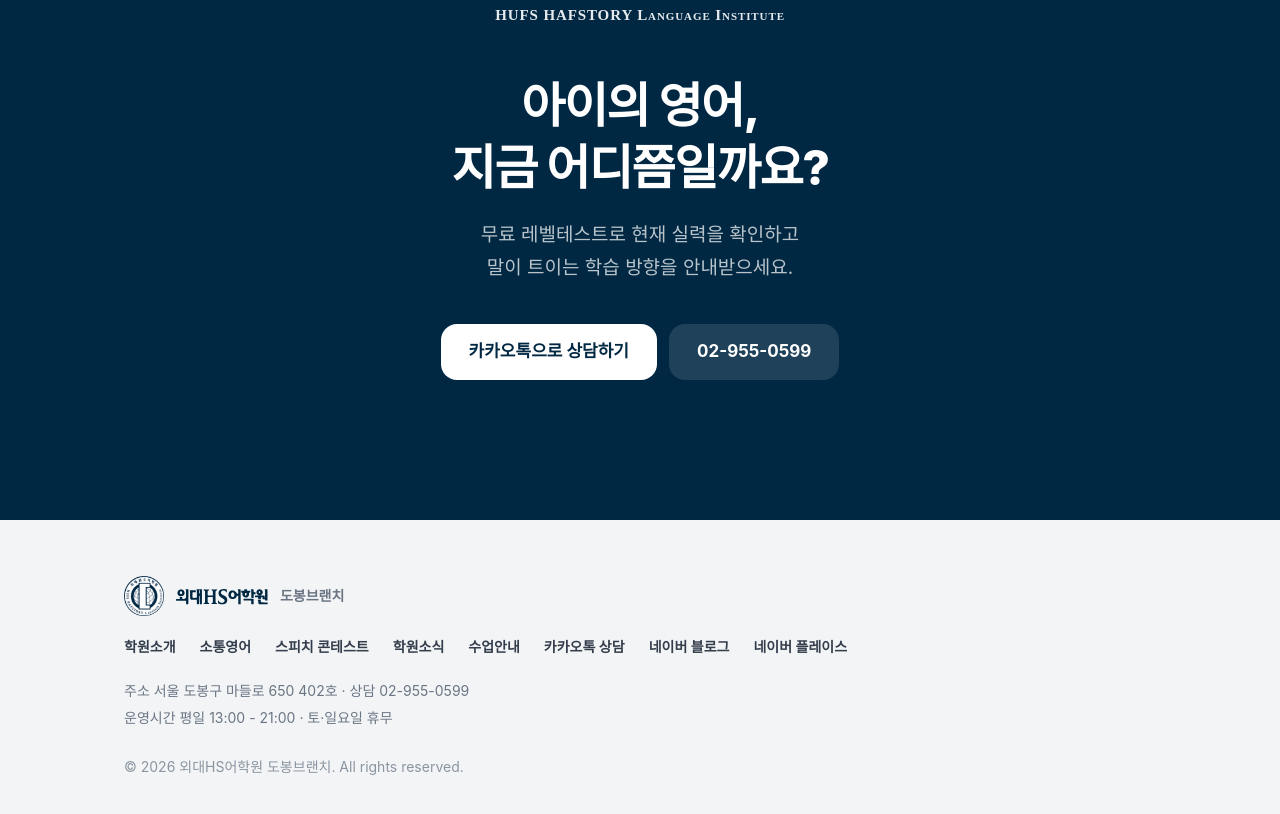
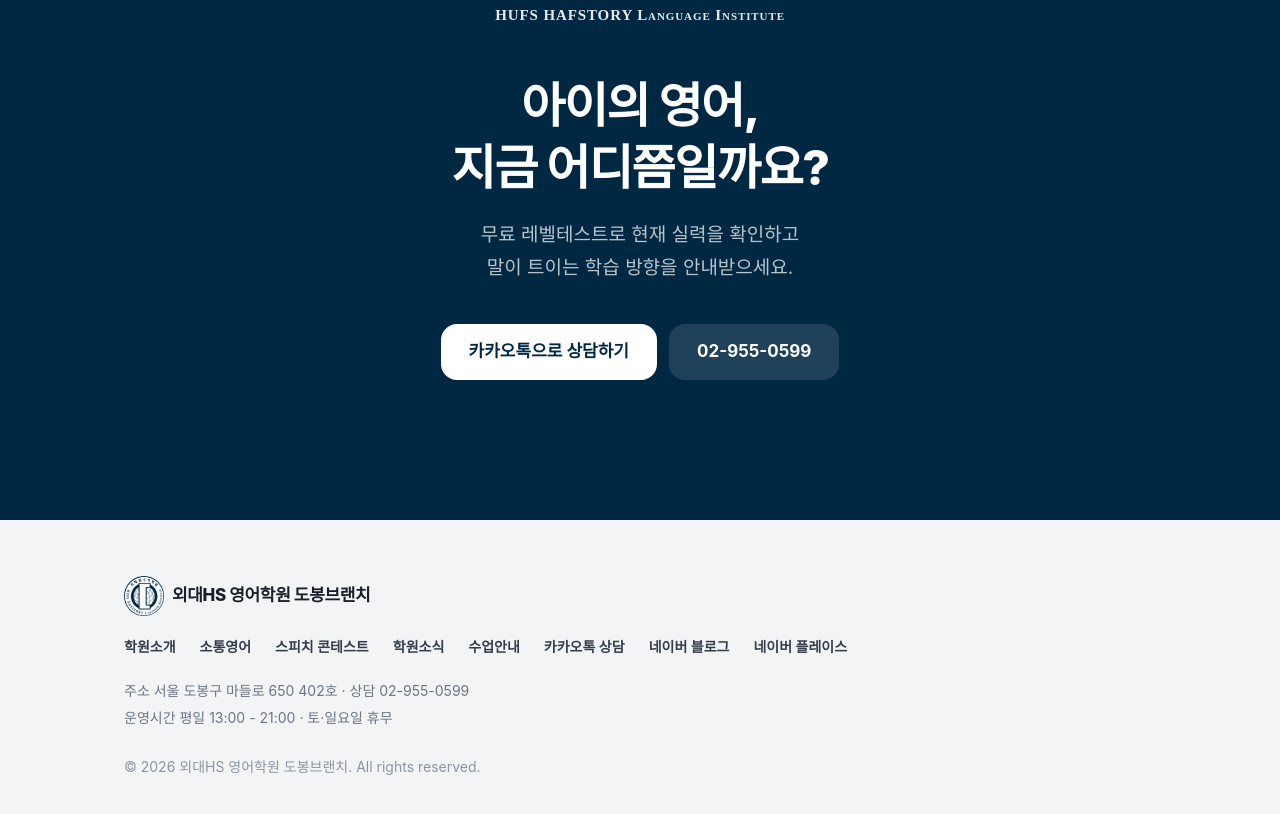
Before and after one commit to heyhug0117-beep/hs_dobong, a plain HTML site: page index.html in a window 1280 px wide. Shown: the part 6822-7636 px from the top of the page. Drawn offline with Linux system fonts and the light colour scheme; a web font is replaced by a local one.

Commit message:
푸터 학원명 변경: 외대HS 영어학원 도봉브랜치
Co-Authored-By: Claude Opus 5.5 <noreply@anthropic.com>
Claude-Session: https://claude.ai/code/session_01YFzvNAd5kVDLhVi7Fx6NLr

```diff
--- a/css/style.css
+++ b/css/style.css
@@ -684,3 +684,5 @@ section { padding: 140px 0; }
 @media (max-width: 960px) {
   .headline-long { font-size: clamp(24px, 6.4vw, 40px); }
 }
+
+.footer-brand .footer-name { font-size: 17px; font-weight: 800; color: var(--text-strong); letter-spacing: -0.02em; }
--- a/index.html
+++ b/index.html
@@ -271,8 +271,7 @@
   <div class="container">
     <div class="footer-brand">
       <img src="assets/logo/emblem.png" alt="" width="40" height="40" />
-      <img src="assets/logo/wordmark-navy.svg" class="footer-word" alt="외대HS어학원" />
-      <span>도봉브랜치</span>
+      <span class="footer-name">외대HS 영어학원 도봉브랜치</span>
     </div>
     <div class="footer-links">
       <a href="#about">학원소개</a>
@@ -285,7 +284,7 @@
       <a href="https://m.place.naver.com/place/2011569827" target="_blank" rel="noopener">네이버 플레이스</a>
     </div>
     <p class="footer-info">주소 서울 도봉구 마들로 650 402호 · 상담 <a href="tel:02-955-0599">02-955-0599</a><br />운영시간 평일 13:00 - 21:00 · 토·일요일 휴무</p>
-    <p class="footer-copy">&copy; 2026 외대HS어학원 도봉브랜치. All rights reserved.</p>
+    <p class="footer-copy">&copy; 2026 외대HS 영어학원 도봉브랜치. All rights reserved.</p>
   </div>
 </footer>
 
```
